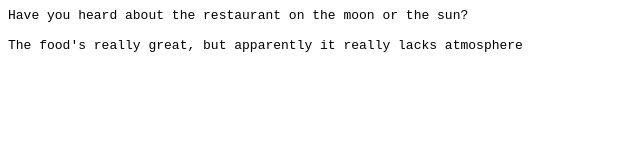
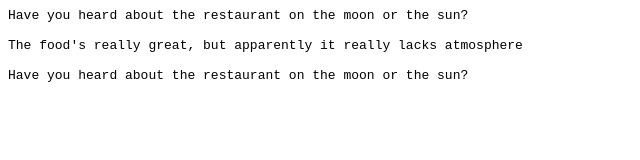
Before and after one commit to Fetr0w/watsoncome.click, a plain HTML site: page index.html in a window 1280 px wide. Shown: the whole page, without its empty margins (0-640 px from the left). Drawn offline with Linux system fonts and the light colour scheme.

Commit message:
not yet drunk

```diff
--- a/index.html
+++ b/index.html
@@ -13,5 +13,8 @@
 <br>
 <br>
   <span style={color:red}>The food's really great, but apparently it really lacks atmosphere</span>
+<br>
+<br>
+  <span>Have you heard about the restaurant on the moon or the sun?</span>
 </body>
 </html>
```
